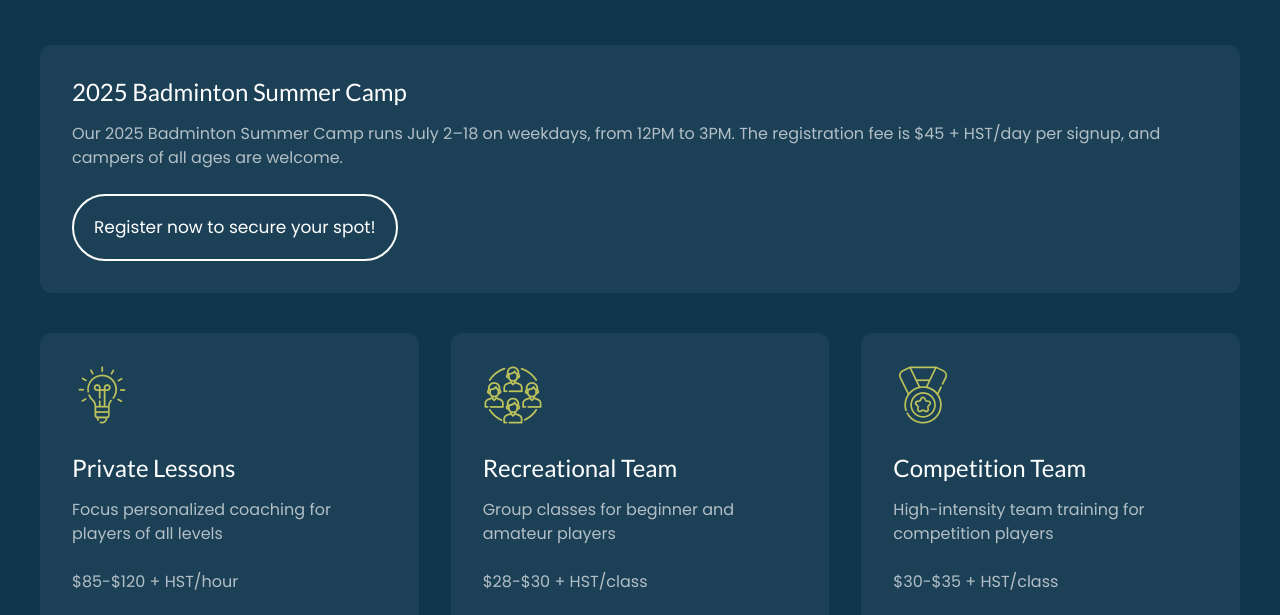
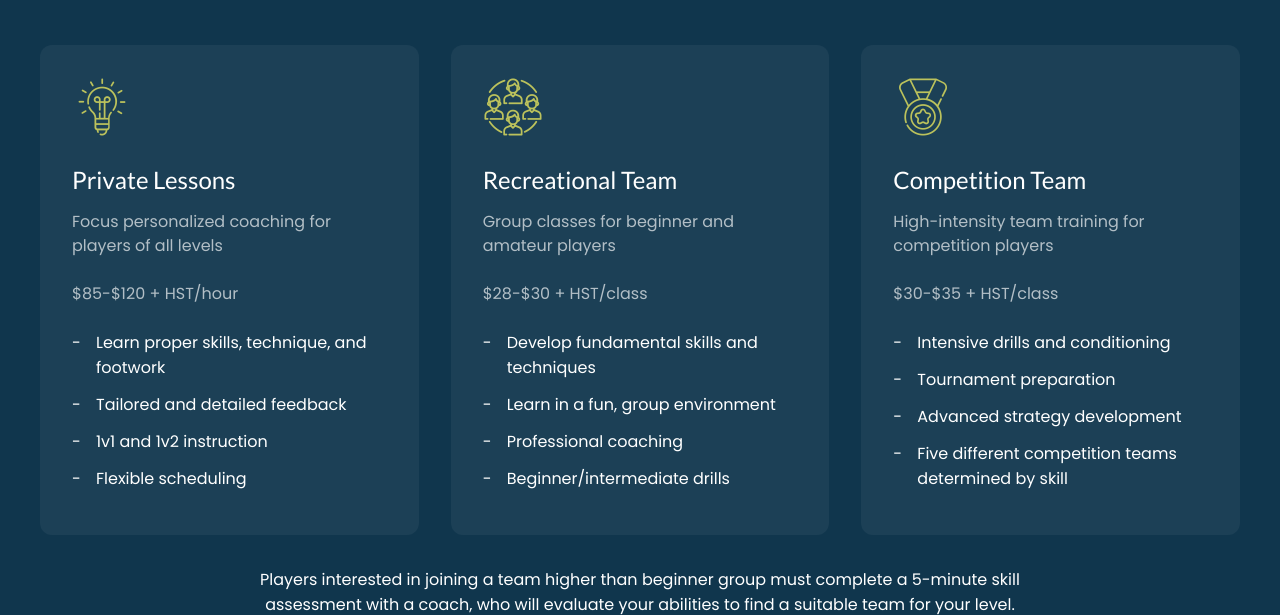
Before and after one commit to exxia7/mas-badminton, a plain HTML site: page pages/programs.html in a window 1280 px wide. Shown: the part 193-808 px from the top of the page. Drawn offline with nearby package versions, Linux system fonts and the light colour scheme.

Commit message:
removed summer camp info

```diff
--- a/pages/programs.html
+++ b/pages/programs.html
@@ -46,15 +46,6 @@
     <section class="programs">
         <h1 data-aos="fade-up">PROGRAMS</h1>
         <div class="programs__grid">
-            <!-- Summer Camp Card -->
-            <div class="program-card program-card--full" data-aos="fade-up">
-                <h2>2025 Badminton Summer Camp</h2>
-                <p>Our 2025 Badminton Summer Camp runs July 2–18 on weekdays, from 12PM to 3PM. The registration fee is $45 + HST/day per signup, and campers of all ages are welcome.</p>
-                <a href="https://docs.google.com/forms/d/e/1FAIpQLScSDo5f62s-yEneG_bMPM5fyIgL2P1GicE9zCObjwChnDG5Mg/viewform?usp=sharing&ouid=101555205244004493828" target="_blank">
-                    <button class="camp-registration__register-btn">Register now to secure your spot!</button>
-                </a>
-            </div>
-
             <!-- Private Lessons Card -->
             <div class="program-card" data-aos="fade-up" data-aos-delay="100">
                 <div class="program-icon">
```
